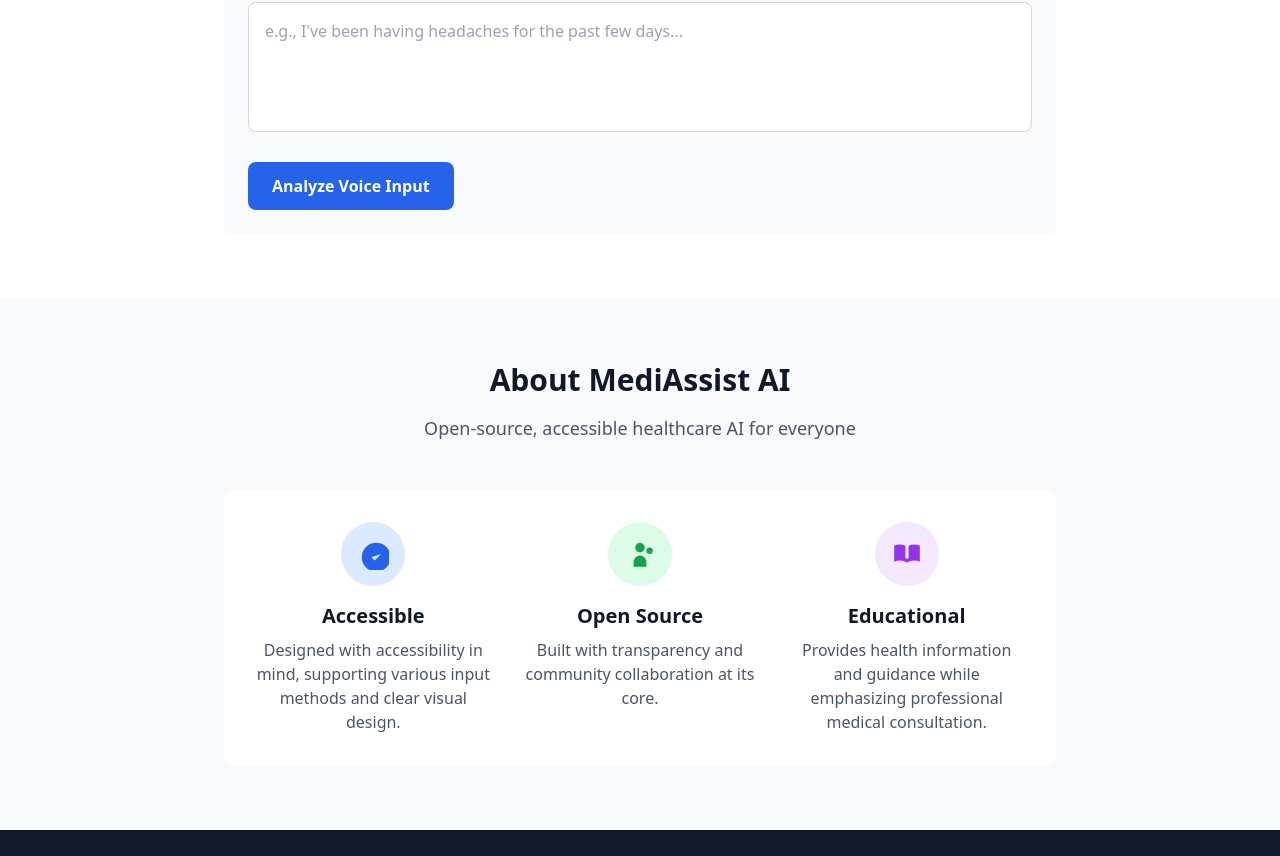
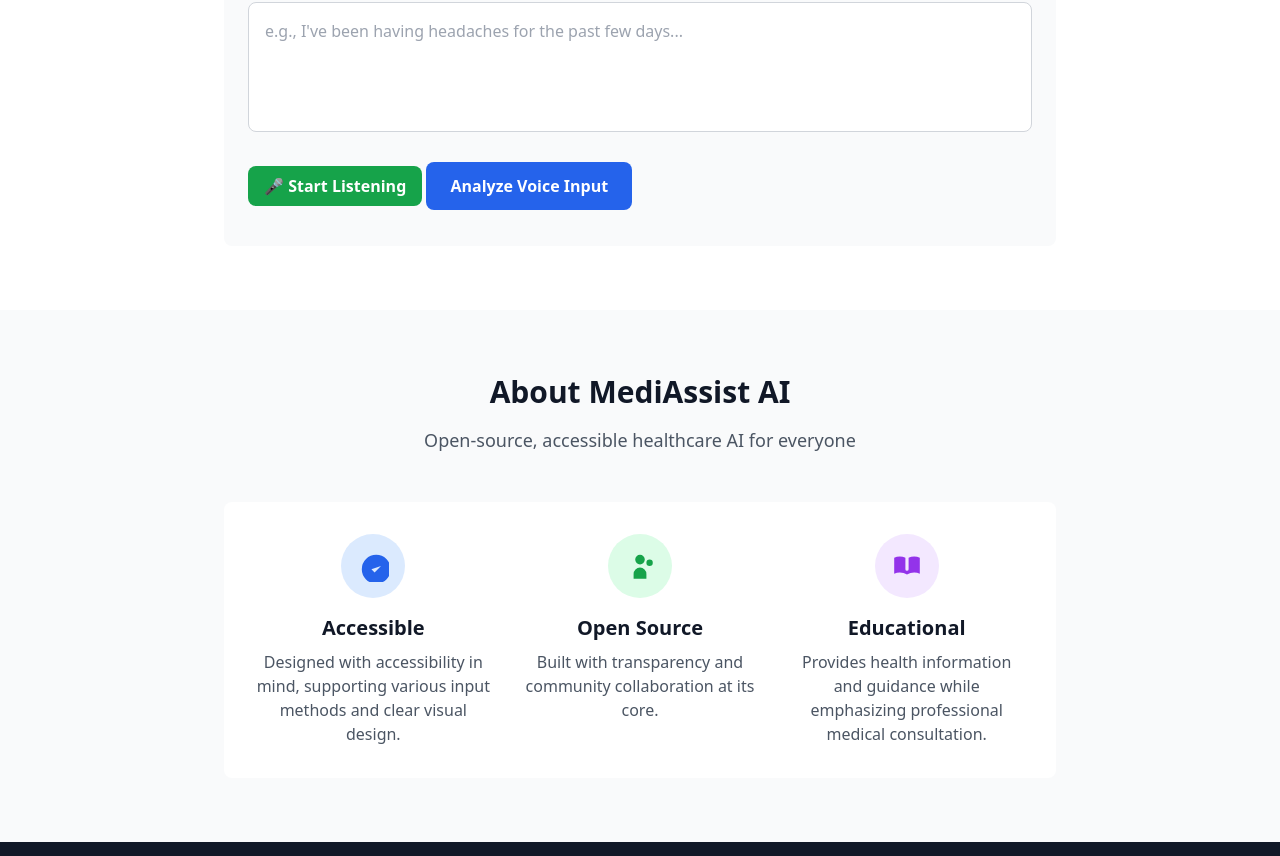
Before and after one commit to dhrubasaha001/Med-Assist-AI, a plain HTML site: page index.html in a window 1280 px wide. Shown: the part 2187-3043 px from the top of the page. Drawn offline with nearby package versions, Linux system fonts and the light colour scheme.

Commit message:
Update index.html

```diff
--- a/index.html
+++ b/index.html
@@ -280,7 +280,9 @@
                         placeholder="e.g., I've been having headaches for the past few days..."
                     ></textarea>
                 </div>
-
+                <button onclick="startListening()" class="bg-green-600 hover:bg-green-700 text-white font-bold py-2 px-4 rounded-lg focus-ring transition-colors mb-4">
+                🎤 Start Listening
+            </button>
                 <button
                     onclick="analyzeVoice()"
                     class="bg-blue-600 hover:bg-blue-700 text-white font-bold py-3 px-6 rounded-lg focus-ring transition-colors"
```
